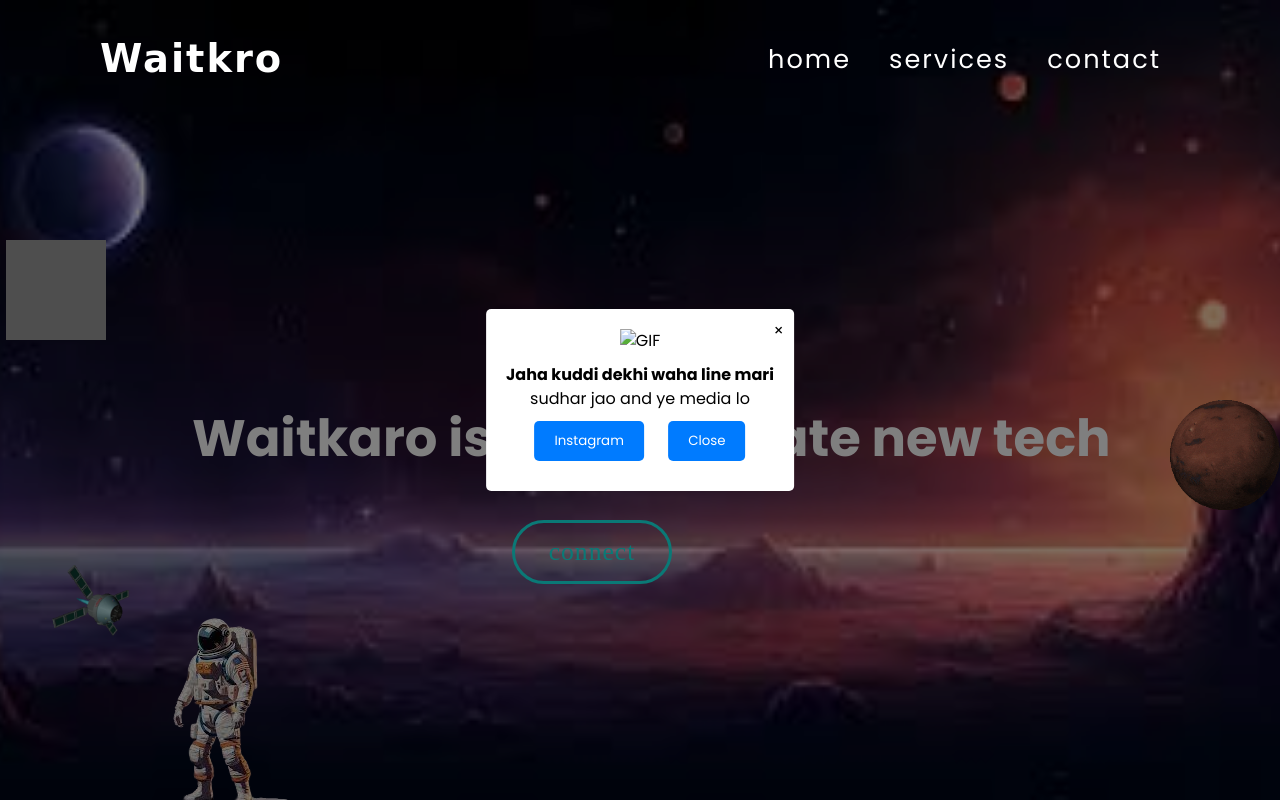
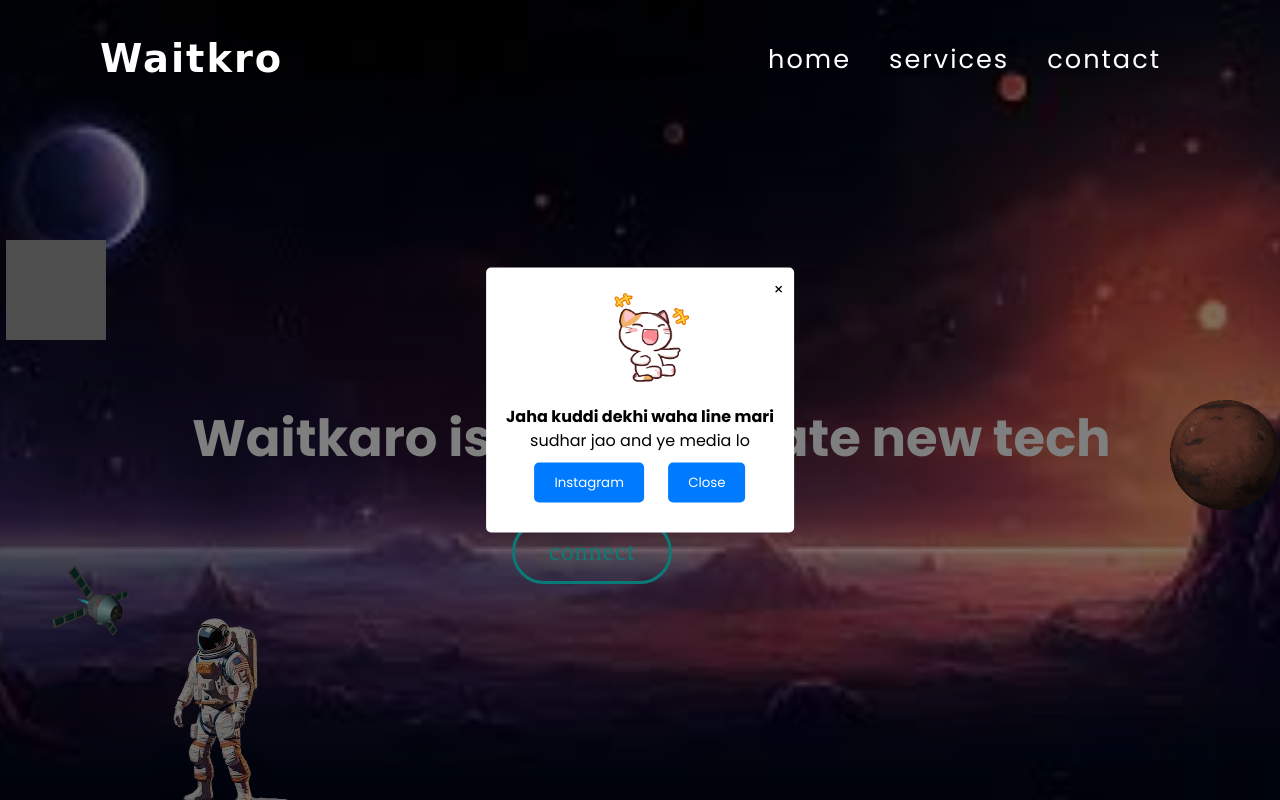
Before and after one commit to arpit-mhnty/newproject, a plain HTML site: page index.html in a window 1280 px wide. Both pictures are taken after a click on the link 160 px from the left and 1519 px from the top of the page. Shown: the top 800 px of the page. Drawn offline with nearby package versions, Linux system fonts and the light colour scheme; grey boxes are pictures that could not be loaded.

Commit message:
Update index.html

```diff
--- a/index.html
+++ b/index.html
@@ -227,7 +227,7 @@
 	  </div>
 <div id="popupContainer">
 	<div class="popup">
-		<img src="img/bcfdda408907dcdfed6e5ea98a170917.gif" alt="GIF">
+		<img src="bcfdda408907dcdfed6e5ea98a170917.gif" alt="GIF">
 	  <span class="close">&times;</span>
 	  <p id="paras"></p>
 	  <button id="instagram">Instagram</button>
```
